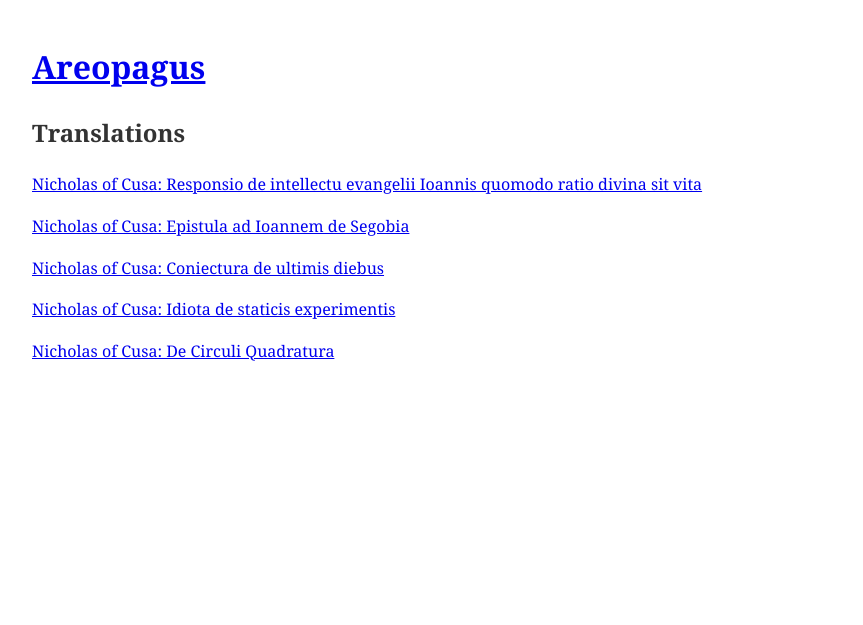
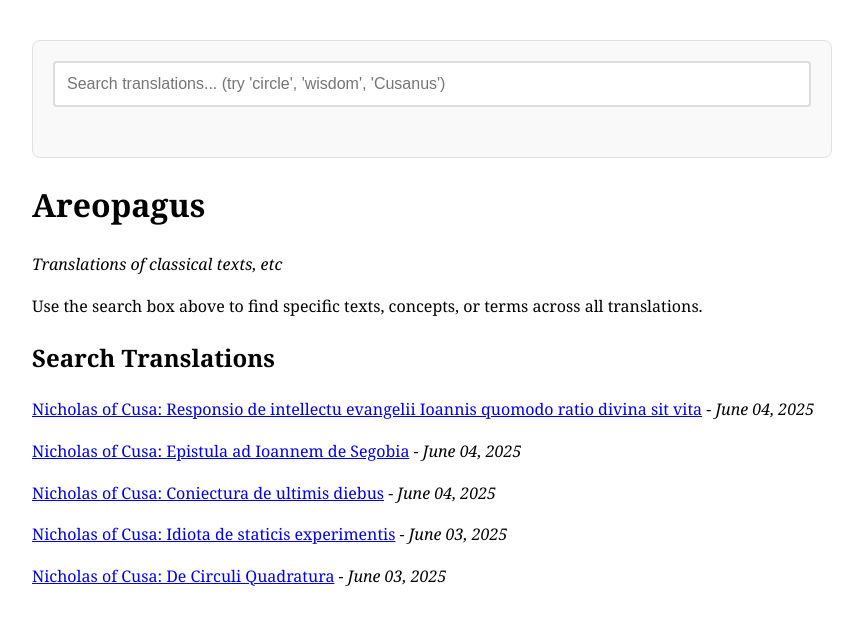
Before and after one commit to CrispStrobe/areopagus, a Jekyll site: the page built from index.html, in a window 1280 px wide. Shown: the top 625 px of the page, without its empty margins (208-1071 px from the left). Built offline with Jekyll 4.4.1, drawn with Linux system fonts in a browser that asks for light colours.

Commit message:
add search

```diff
--- a/_layouts/default.html
+++ b/_layouts/default.html
@@ -19,23 +19,191 @@
     }
     th, td {
       border: 1px solid #ddd;
-      padding: 12px;
+      padding: 8px;
       text-align: left;
-      vertical-align: top;
     }
     th {
-      background-color: #f5f5f5;
+      background-color: #f2f2f2;
     }
-    h1, h2 {
+
+    /* Search Styles */
+    .search-container {
+      margin: 20px 0;
+      padding: 20px;
+      background: #f9f9f9;
+      border-radius: 8px;
+      border: 1px solid #e0e0e0;
+    }
+
+    .search-box {
+      width: 100%;
+      padding: 12px;
+      font-size: 16px;
+      border: 2px solid #ddd;
+      border-radius: 4px;
+      margin-bottom: 10px;
+      box-sizing: border-box;
+    }
+
+    .search-box:focus {
+      border-color: #2c5aa0;
+      outline: none;
+    }
+
+    .search-results {
+      margin-top: 20px;
+    }
+
+    .search-result {
+      padding: 15px;
+      border-bottom: 1px solid #eee;
+      margin-bottom: 10px;
+      background: white;
+      border-radius: 4px;
+    }
+
+    .search-result:last-child {
+      border-bottom: none;
+    }
+
+    .search-result h3 {
+      margin: 0 0 5px 0;
       color: #333;
     }
-    .latin {
+
+    .search-result p {
+      margin: 5px 0;
+      color: #666;
+    }
+
+    .search-result a {
+      color: #2c5aa0;
+      text-decoration: none;
+    }
+
+    .search-result a:hover {
+      text-decoration: underline;
+    }
+
+    .highlight {
+      background-color: #ffeb3b;
+      font-weight: bold;
+      padding: 1px 2px;
+      border-radius: 2px;
+    }
+
+    .no-results {
+      text-align: center;
+      color: #666;
       font-style: italic;
+      padding: 20px;
+    }
+
+    .search-info {
+      font-size: 14px;
+      color: #666;
+      margin-bottom: 10px;
     }
   </style>
 </head>
 <body>
-  <h1><a href="{{ site.baseurl }}/">{{ site.title }}</a></h1>
+  <!-- Search Section -->
+  <div class="search-container">
+    <input type="text" id="searchInput" placeholder="Search translations... (try 'circle', 'wisdom', 'Cusanus')" class="search-box">
+    <div id="searchInfo" class="search-info" style="display: none;"></div>
+    <div id="searchResults" class="search-results"></div>
+  </div>
+
+  <!-- Main Content -->
   {{ content }}
+
+  <!-- Search JavaScript -->
+  <script>
+    let searchData = [];
+    let isDataLoaded = false;
+
+    // Load search data
+    fetch('{{ "/search.json" | relative_url }}')
+      .then(response => response.json())
+      .then(data => {
+        searchData = data;
+        isDataLoaded = true;
+        console.log('Search data loaded:', data.length, 'posts');
+      })
+      .catch(error => {
+        console.error('Error loading search data:', error);
+      });
+
+    // Search functionality
+    document.getElementById('searchInput').addEventListener('input', function(e) {
+      const query = e.target.value.toLowerCase().trim();
+      const resultsDiv = document.getElementById('searchResults');
+      const infoDiv = document.getElementById('searchInfo');
+
+      if (query.length < 2) {
+        resultsDiv.innerHTML = '';
+        infoDiv.style.display = 'none';
+        return;
+      }
+
+      if (!isDataLoaded) {
+        resultsDiv.innerHTML = '<div class="no-results">Loading search data...</div>';
+        infoDiv.style.display = 'none';
+        return;
+      }
+
+      // Perform search
+      const results = searchData.filter(post => {
+        return post.title.toLowerCase().includes(query) ||
+               post.content.toLowerCase().includes(query);
+      });
+
+      // Display info
+      if (results.length > 0) {
+        infoDiv.innerHTML = `Found ${results.length} result${results.length === 1 ? '' : 's'} for "${query}"`;
+        infoDiv.style.display = 'block';
+      } else {
+        infoDiv.style.display = 'none';
+      }
+
+      if (results.length === 0) {
+        resultsDiv.innerHTML = '<div class="no-results">No results found. Try searching for "Cusanus", "circle", "wisdom", or "divine".</div>';
+        return;
+      }
+
+      // Display results
+      resultsDiv.innerHTML = results.map(post => {
+        const highlightedTitle = highlightText(post.title, query);
+        const highlightedExcerpt = highlightText(post.excerpt, query);
+
+        return `
+          <div class="search-result">
+            <h3><a href="${post.url}">${highlightedTitle}</a></h3>
+            <p><em>${post.date}</em></p>
+            <p>${highlightedExcerpt}</p>
+          </div>
+        `;
+      }).join('');
+    });
+
+    function highlightText(text, query) {
+      if (!text || !query) return text;
+
+      // Split query into individual terms for better highlighting
+      const terms = query.split(' ').filter(term => term.length > 0);
+      let highlightedText = text;
+
+      terms.forEach(term => {
+        const regex = new RegExp(`(${escapeRegex(term)})`, 'gi');
+        highlightedText = highlightedText.replace(regex, '<span class="highlight">$1</span>');
+      });
+
+      return highlightedText;
+    }
+
+    function escapeRegex(string) {
+      return string.replace(/[.*+?^${}()|[\]\\]/g, '\\$&');
+    }
+  </script>
 </body>
 </html>
--- a/index.html
+++ b/index.html
@@ -1,7 +1,12 @@
 ---
 layout: default
 ---
-<h2>Translations</h2>
+<h1>Areopagus</h1>
+<p><em>Translations of classical texts, etc</em></p>
+
+<p>Use the search box above to find specific texts, concepts, or terms across all translations.</p>
+
+<h2>Search Translations</h2>
 {% for post in site.posts %}
-  <p><a href="{{ post.url | relative_url }}">{{ post.title }}</a></p>
+  <p><a href="{{ post.url | relative_url }}">{{ post.title }}</a> - <em>{{ post.date | date: "%B %d, %Y" }}</em></p>
 {% endfor %}
--- /dev/null
+++ b/search.json
@@ -0,0 +1,13 @@
+---
+---
+[
+  {% for post in site.posts %}
+    {
+      "title": {{ post.title | jsonify }},
+      "url": {{ post.url | relative_url | jsonify }},
+      "date": {{ post.date | date: "%B %d, %Y" | jsonify }},
+      "content": {{ post.content | strip_html | jsonify }},
+      "excerpt": {{ post.excerpt | strip_html | truncatewords: 50 | jsonify }}
+    }{% unless forloop.last %},{% endunless %}
+  {% endfor %}
+]
```
